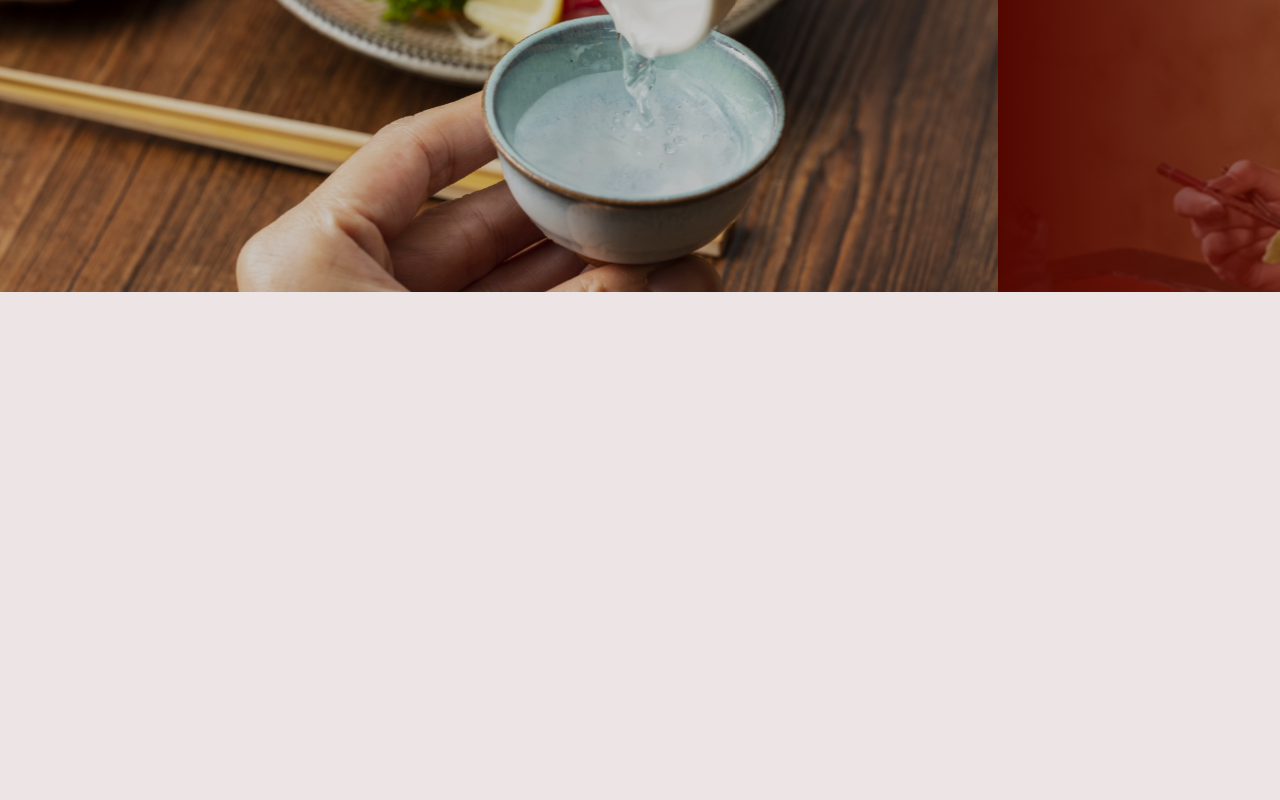
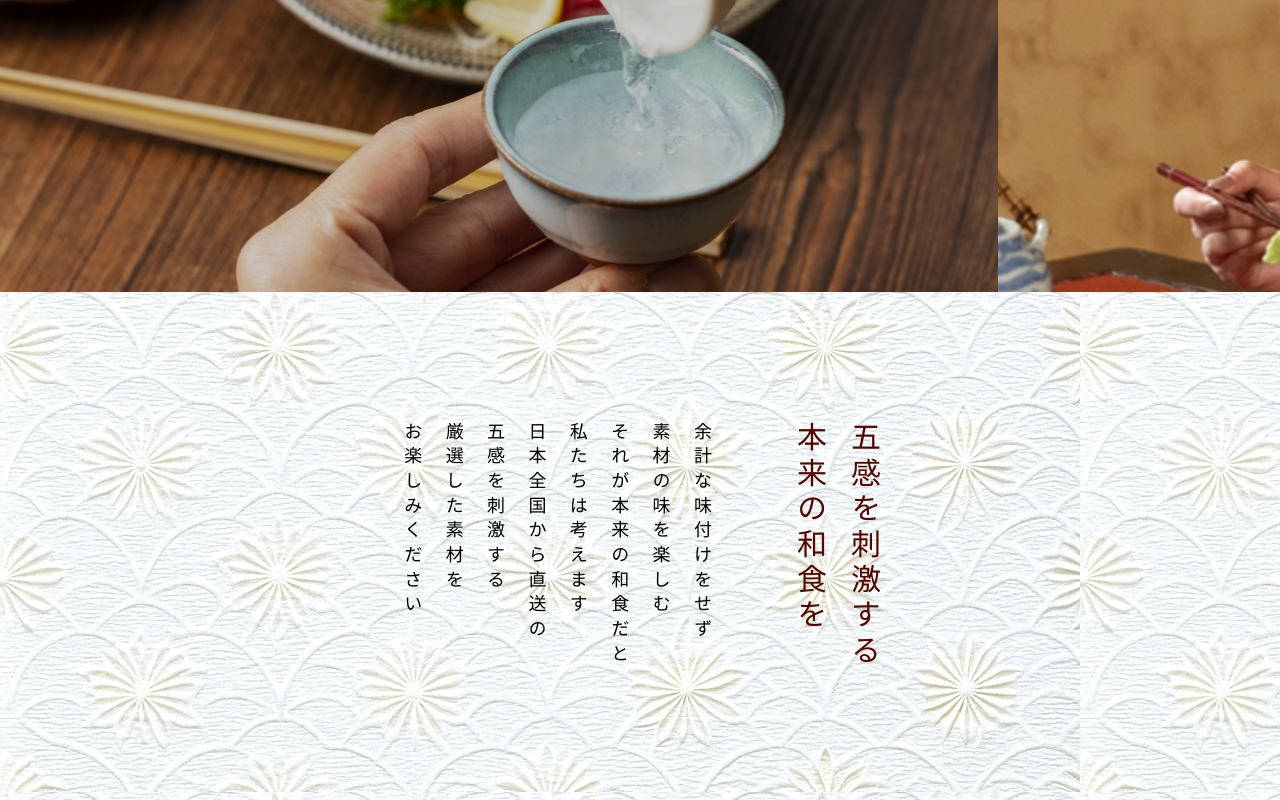
Before and after one commit to t-tak-1090/CodeFree_Intermediate_edition, a plain HTML site: page index.html in a window 1280 px wide. Shown: the part 508-1308 px from the top of the page. Before the commit the page ends 800 px from the top, so only its background shows below. Drawn offline with nearby package versions, Linux system fonts and the light colour scheme; a web font is replaced by a local one.

Commit message:
キャッチフレーズ追加

```diff
--- /dev/null
+++ b/assets/scss/layout/_l-inner.scss
@@ -0,0 +1,14 @@
+@use "../global/forward" as fw;
+
+.l-inner__catchphrase {
+    display: flex;
+    flex-direction: row-reverse;
+    width: 100%;
+    max-width: 500px;
+    margin: 0 auto;
+    @include fw.mq(tab) {
+        flex-direction: column;
+        align-items: center;
+        max-width: 200px;
+    }
+}
--- a/assets/scss/object/component/_c-title.scss
+++ b/assets/scss/object/component/_c-title.scss
@@ -21,3 +21,16 @@
         text-align: center;
     }
 }
+
+.c-title__catchphrase {
+    color: #530700;
+    font-size: 3rem;
+    font-weight: 500;
+    line-height: 1.8;
+    letter-spacing: 0.18em;
+    writing-mode: vertical-rl;
+    @include fw.mq(tab) {
+        font-size: 2.5rem;
+        line-height: 2.25;
+    }
+}
--- /dev/null
+++ b/assets/scss/object/project/_p-catchphrase.scss
@@ -0,0 +1,19 @@
+@use "../../global/forward" as fw;
+
+.p-catchphrase {
+    background-size: cover;
+    background-repeat: no-repeat;
+    background: linear-gradient(rgba(255, 255, 255, 0.4), rgba(255, 255, 255, 0.4)), url(../../../../assets/img/catchphrase/catchphrase-bg-img.png);
+}
+
+.p-catchphrase__text {
+    font-size: 1.8rem;
+    font-weight: 500;
+    line-height: 2.3;
+    letter-spacing: 0.37em;
+    writing-mode: vertical-rl;
+    @include fw.mq(tab) {
+        font-size: 1.6rem;
+        line-height: 1.6;
+    }
+}
--- a/assets/scss/object/utility/_u-background.scss
+++ b/assets/scss/object/utility/_u-background.scss
@@ -8,7 +8,7 @@
 
 .u-background {
     width: 50%;
-    height: 100%;
+    height: auto;
     background: linear-gradient(to right, rgba(83, 7, 0, 1), rgba(83, 7, 0, 0));
     @include fw.mq("tab") {
         width: 0;
--- /dev/null
+++ b/assets/scss/object/utility/_u-margin.scss
@@ -0,0 +1,9 @@
+@use "../../global/forward" as fw;
+
+.u-margin__catchphrase {
+    margin-left: 60px;
+    @include fw.mq(tab) {
+        margin-bottom: 40px;
+        margin-left: 0;
+    }
+}
--- /dev/null
+++ b/assets/scss/object/utility/_u-padding.scss
@@ -0,0 +1,8 @@
+@use "../../global/forward" as fw;
+
+.u-padding__catchphrase {
+    padding: 130px 0;
+    @include fw.mq(tab) {
+        padding: 60px 0;
+    }
+}
--- a/index.html
+++ b/index.html
@@ -77,10 +77,38 @@
                 </div>
                 <h2 class="c-title__fv">
                     五感を楽しむ<br>
-                和の時間
-            </h2>
+                    和の時間
+                </h2>
+            </div>
         </div>
 
+        <!-- キャッチフレーズ -->
+        <section class="p-catchphrase u-padding__catchphrase">
+            <div class="u-opacity__catchphrase">
+                <div class="l-container">
+                    <div class="l-inner__catchphrase">
+                        <h2 class="c-title__catchphrase u-margin__catchphrase">
+                            五感を刺激する<br>
+                            本来の和食を
+                        </h2>
+                        <div class="p-catchphrase__text-box">
+                            <p class="p-catchphrase__text">
+                                余計な味付けをせず<br>
+                                素材の味を楽しむ<br>
+                                それが本来の和食だと<br>
+                                私たちは考えます<br>
+                                日本全国から直送の<br>
+                                五感を刺激する<br>
+                                厳選した素材を<br>
+                                お楽しみください
+                            </p>
+                        </div>
+                    </div>
+                </div>
+            </div>
+        </section>
+
+        </div>
     </main>
 
     <footer>
```
Also changed, not shown: assets/scss/style.scss (+6 -1 lines), assets/css/style.css, assets/img/catchphrase/catchphrase-bg-img.png (added), 1 other file.
